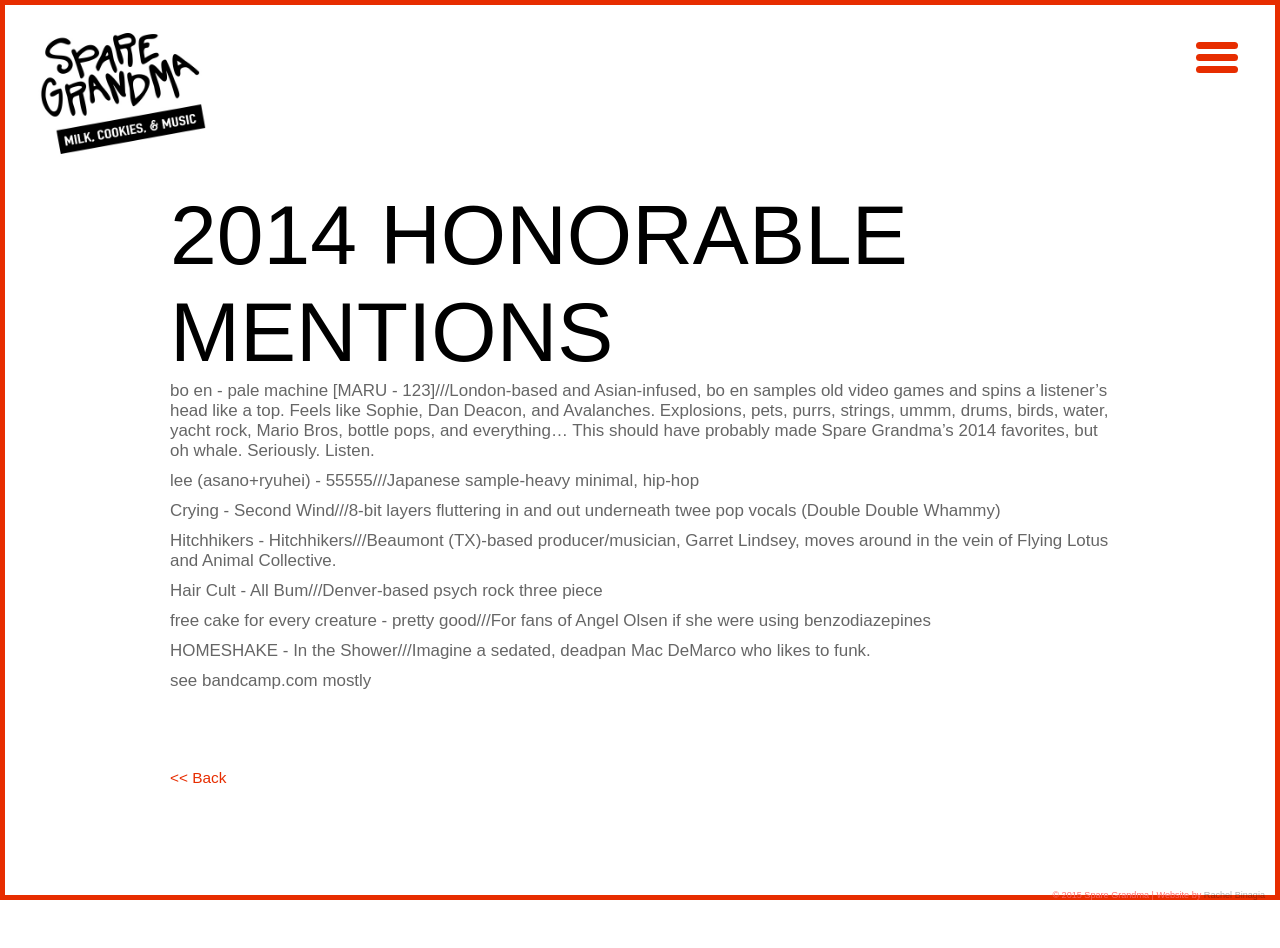
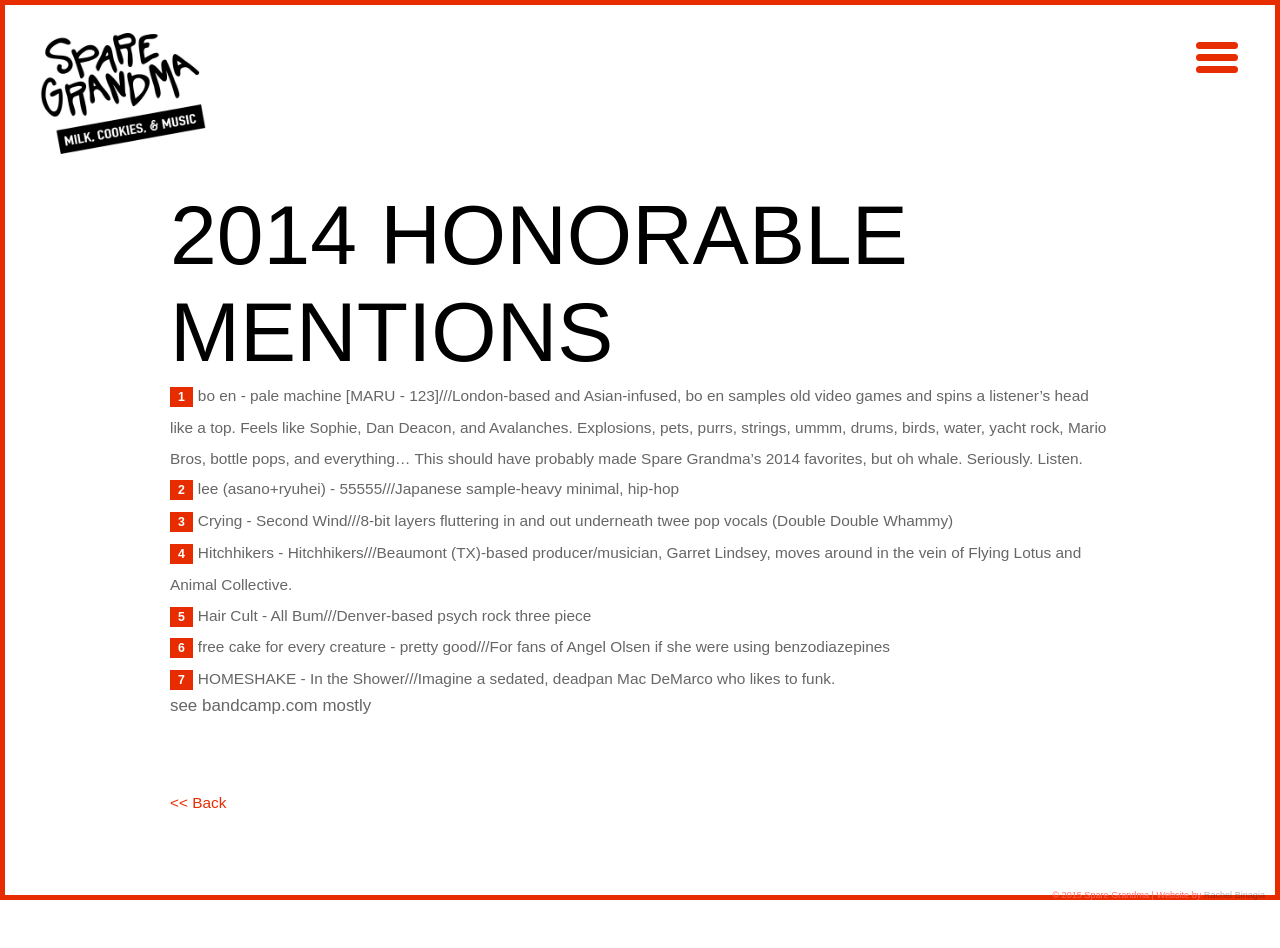
Before and after one commit to rachyrach/sparegrandma, a Jekyll site: the page built from _posts/2015-01-01-2014-Honorable-Mentions.md, in a window 1280 px wide. Built offline with Jekyll 4.4.1, drawn with Linux system fonts in a browser that asks for light colours; Markdown is read by kramdown in place of the engine named in the settings; before the commit the page ends 923 px from its top, so only the background shows below that.

Commit message:
update
update

```diff
--- a/_posts/2015-01-01-2014-Honorable-Mentions.md
+++ b/_posts/2015-01-01-2014-Honorable-Mentions.md
@@ -3,25 +3,12 @@
 title: "2014 Honorable Mentions"
 ---
 
-
-bo en - pale machine [MARU - 123]///London-based and Asian-infused, bo en samples old video games and spins a listener's head like a top. Feels like Sophie, Dan Deacon, and Avalanches. Explosions, pets, purrs, strings, ummm, drums, birds, water, yacht rock, Mario Bros, bottle pops, and everything... This should have probably made Spare Grandma's 2014 favorites, but oh whale. Seriously. Listen.
-
-
-lee (asano+ryuhei) - 55555///Japanese sample-heavy minimal, hip-hop
-
-
-Crying - Second Wind///8-bit layers fluttering in and out underneath twee pop vocals (Double Double Whammy)
-
-
-Hitchhikers - Hitchhikers///Beaumont (TX)-based producer/musician, Garret Lindsey, moves around in the vein of Flying Lotus and Animal Collective.
-
-
-Hair Cult - All Bum///Denver-based psych rock three piece
-
-
-free cake for every creature - pretty good///For fans of Angel Olsen if she were using benzodiazepines
-
-
-HOMESHAKE - In the Shower///Imagine a sedated, deadpan Mac DeMarco who likes to funk.
+- bo en - pale machine [MARU - 123]///London-based and Asian-infused, bo en samples old video games and spins a listener's head like a top. Feels like Sophie, Dan Deacon, and Avalanches. Explosions, pets, purrs, strings, ummm, drums, birds, water, yacht rock, Mario Bros, bottle pops, and everything... This should have probably made Spare Grandma's 2014 favorites, but oh whale. Seriously. Listen.
+- lee (asano+ryuhei) - 55555///Japanese sample-heavy minimal, hip-hop
+- Crying - Second Wind///8-bit layers fluttering in and out underneath twee pop vocals (Double Double Whammy)
+- Hitchhikers - Hitchhikers///Beaumont (TX)-based producer/musician, Garret Lindsey, moves around in the vein of Flying Lotus and Animal Collective.
+- Hair Cult - All Bum///Denver-based psych rock three piece
+- free cake for every creature - pretty good///For fans of Angel Olsen if she were using benzodiazepines
+- HOMESHAKE - In the Shower///Imagine a sedated, deadpan Mac DeMarco who likes to funk.
 
 see bandcamp.com mostly
```
